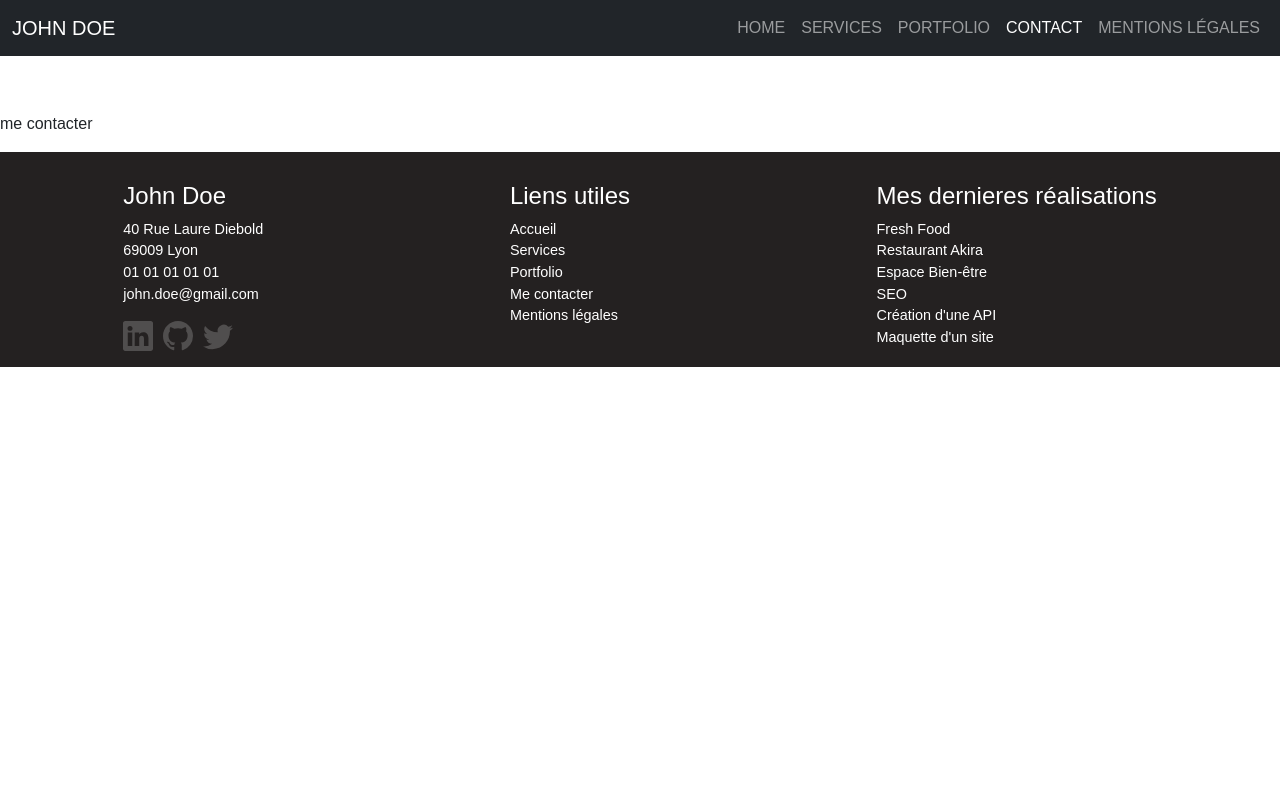
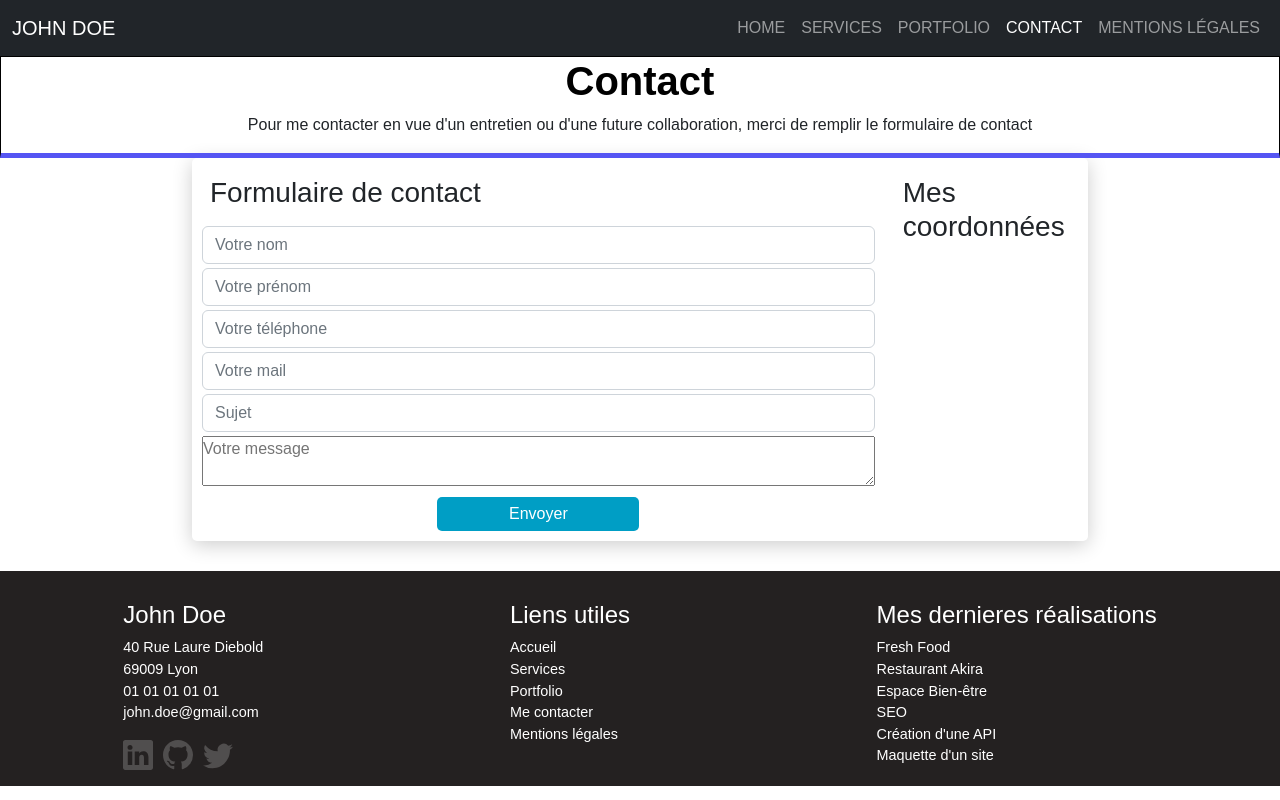
Before and after one commit to Dinid89/AMELIN_DAVID_DEVOIR_5_PORTFOLIO, a React (Create React App) app: page /Contact in a window 1280 px wide. Built offline with nearby package versions, Linux system fonts and the light colour scheme.

Commit message:
Initialisation page Contact

```diff
--- a/src/pages/Contact.jsx
+++ b/src/pages/Contact.jsx
@@ -1,9 +1,58 @@
+import "./contact.css";
+
+
 const Contact = () => {
   return (
-    <div>
-      <h1>Contact</h1>
-      <p>me contacter</p>
-    </div>
+    <main>
+      <div>
+        <div className="titleContact">
+          <h1>Contact</h1>
+          <p>Pour me contacter en vue d'un entretien ou d'une future collaboration, merci de remplir le formulaire de contact</p>
+        </div>
+
+        <section className="mainContact d-flex flex-column flex-lg-row">
+              <div className="formulaire d-flex flex-column">
+                  <h3 className="titleForm p-2">Formulaire de contact</h3>
+                  <form action="/Contact" method="post">
+                  <fieldset className="fieldset d-flex flex-column flex-lg-column">
+                  <div className="mb-1">
+                    <input type="text" className="form-control" aria-label="Votre nom" required placeholder="Votre nom"/>
+                  </div>
+
+                  <div className="mb-1">
+                    <input type="text" className="form-control" aria-label="Votre prénom" required placeholder="Votre prénom"/>
+                  </div>
+
+                  <div className="mb-1">
+                    <input type="tel" className="form-control" required aria-label="Votre téléphone" placeholder="Votre téléphone"/>
+                  </div>
+
+                  <div className="mb-1">
+                    <input type="email" className="form-control" aria-label="Votre mal" required placeholder="Votre mail"/>
+                  </div>
+
+                  <div className="mb-1">
+                    <input type="text" className="form-control" aria-label="sujet" required placeholder="Sujet"/>
+                  </div>
+
+                  <div className="mb-1">
+                    <textarea className="message" required placeholder="Votre message"/>
+                  </div>
+                  <div className="btnSubmit d-flex justify-content-center">
+                    <button type="submit" aria-label="Envoyer le message">Envoyer</button>
+                  </div>
+                </fieldset>
+                </form>
+              </div>
+
+              <div className="coordonnées d-flex-row flex-lg-row ">
+                    <h3 className="titleForm p-2">Mes coordonnées</h3>
+
+
+                </div>
+            </section>
+      </div>
+    </main>
   );
 };
 
--- /dev/null
+++ b/src/pages/contact.css
@@ -0,0 +1,47 @@
+* {
+    padding: 0;
+    margin: 0;
+    box-sizing: border-box;
+}
+
+h1 {
+    color: black;
+    font-weight: bold;
+}
+
+.titleContact {
+    text-align: center;
+    border: 1px solid black;
+    width: 100%;
+    display: inline-block;
+    border-bottom: 5px solid rgb(85, 85, 243);
+}
+
+.mainContact {
+    margin: 0 auto;
+    margin-bottom: 30px;
+    width: 70%;
+    gap: 20px;
+    justify-content: center;
+    border-radius: 5px;
+    box-shadow: 0 4px 20px rgba(0, 0, 0, 0.2);
+    padding: 10px;
+}
+
+.formulaire {
+    width: 100%;
+}
+
+.message {
+    width: 100%;
+}
+
+.btnSubmit button {
+    background-color: rgb(0, 158, 197);
+    border-radius: 5px;
+    border: none;
+    width: 30%;
+    color: white;
+    padding: 5px;
+    text-align: center;
+}
```
